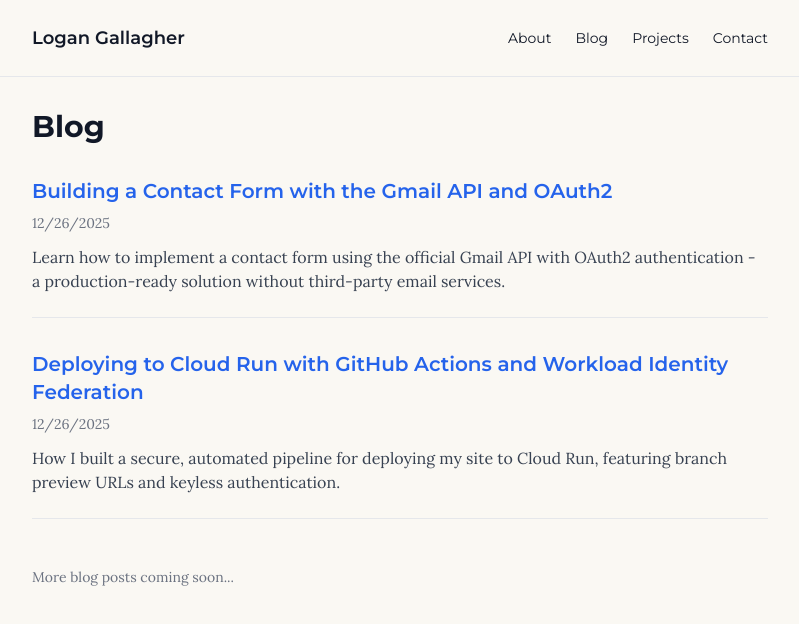
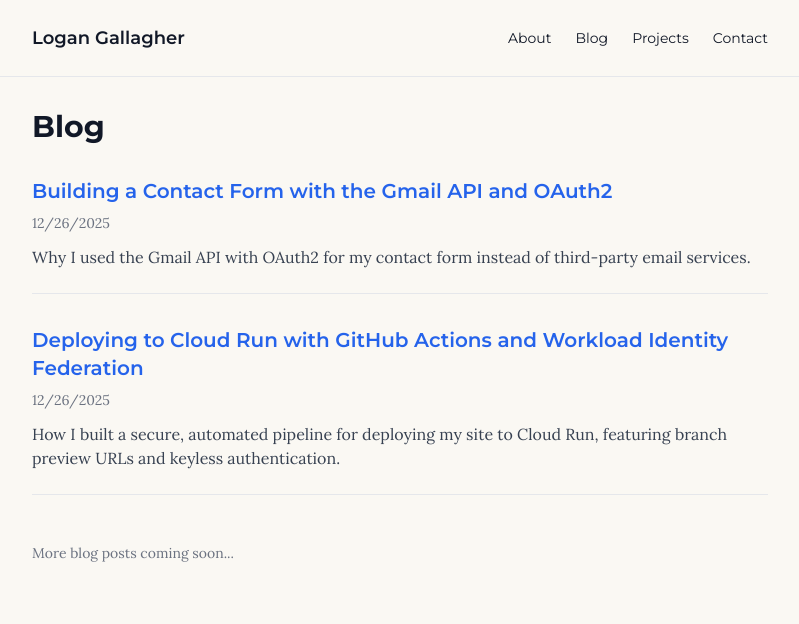
Before and after one commit to gallaglo/personal-website, a Next.js app: page /blog in a window 1280 px wide. Shown: the top 624 px of the page, without its empty margins (240-1039 px from the left). Built offline with nearby package versions, Linux system fonts and the light colour scheme.

Commit message:
update blog subtitle

```diff
--- a/app/blog/page.tsx
+++ b/app/blog/page.tsx
@@ -4,7 +4,7 @@ export default function Blog() {
       title: "Building a Contact Form with the Gmail API and OAuth2",
       date: "12/26/2025",
       slug: "gmail-api-contact-form",
-      excerpt: "Learn how to implement a contact form using the official Gmail API with OAuth2 authentication - a production-ready solution without third-party email services.",
+      excerpt: "Why I used the Gmail API with OAuth2 for my contact form instead of third-party email services.",
     },
     {
       title: "Deploying to Cloud Run with GitHub Actions and Workload Identity Federation",
```
